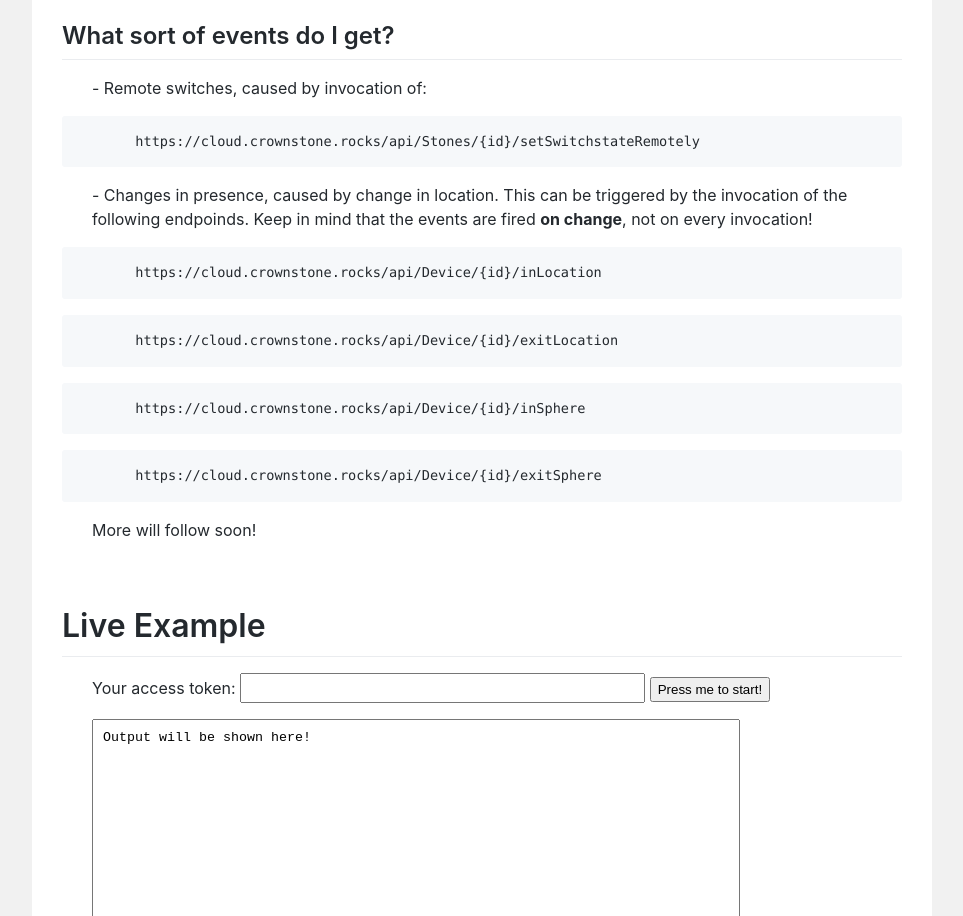
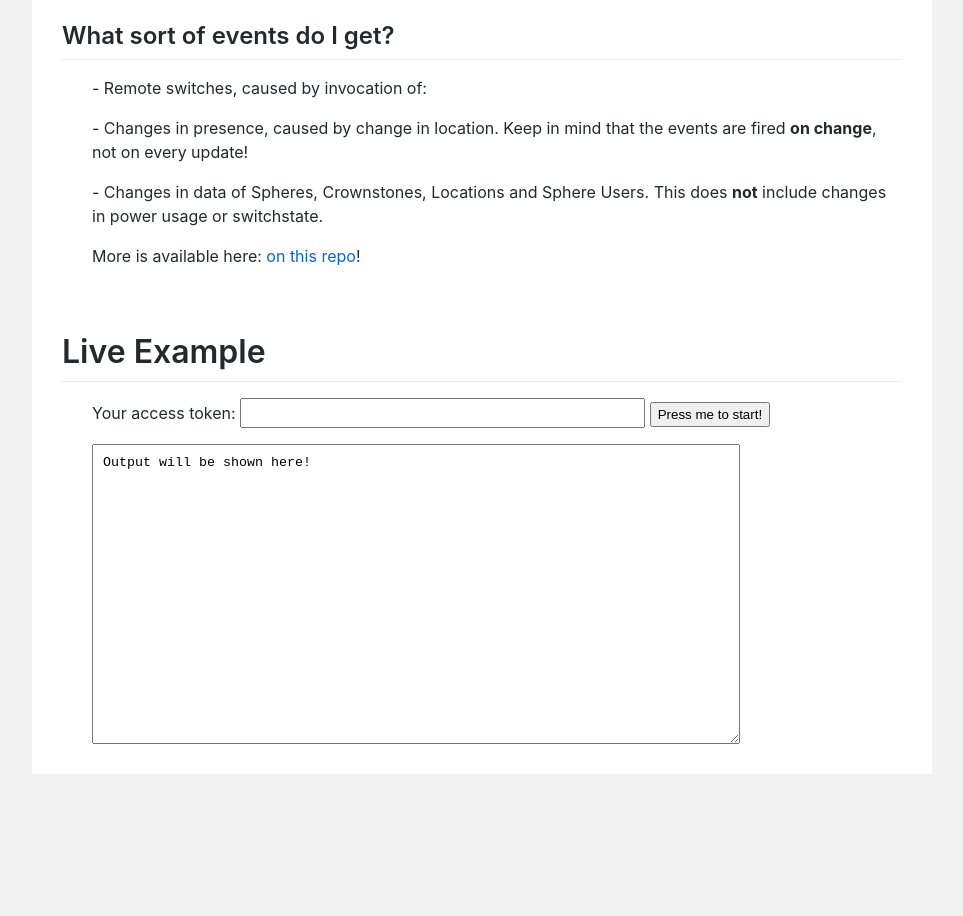
Before and after one commit to Crownstone-Community/crownstone-sse-server, a website: page public/index.html in a window 1280 px wide. Shown: the part 993-1909 px from the top of the page, without its empty margins (158-1121 px from the left). After the commit the page ends 1767 px from the top, so only its background shows below. Drawn offline with Linux system fonts and the light colour scheme.

Commit message:
updated docs, updated declarations

```diff
--- a/package.json
+++ b/package.json
@@ -3,6 +3,7 @@
   "version": "1.0.0",
   "description": "",
   "main": "./dist/server.js",
+  "types": "./dist/server.d.ts ",
   "scripts": {
     "start": "tsc --watch",
     "dev": "source start.sh",
--- a/public/index.html
+++ b/public/index.html
@@ -152,14 +152,9 @@
 
             <h2>What sort of events do I get?</h2>
             <p>- Remote switches, caused by invocation of:</p>
-            <pre>       https://cloud.crownstone.rocks/api/Stones/{id}/setSwitchstateRemotely</pre>
-            <p>- Changes in presence, caused by change in location. This can be triggered by the invocation of the following endpoinds.
-                Keep in mind that the events are fired <b>on change</b>, not on every invocation!</p>
-            <pre>       https://cloud.crownstone.rocks/api/Device/{id}/inLocation</pre>
-            <pre>       https://cloud.crownstone.rocks/api/Device/{id}/exitLocation</pre>
-            <pre>       https://cloud.crownstone.rocks/api/Device/{id}/inSphere</pre>
-            <pre>       https://cloud.crownstone.rocks/api/Device/{id}/exitSphere</pre>
-            <p>More will follow soon!</p>
+            <p>- Changes in presence, caused by change in location. Keep in mind that the events are fired <b>on change</b>, not on every update!</p>
+            <p>- Changes in data of Spheres, Crownstones, Locations and Sphere Users. This does <b>not</b> include changes in power usage or switchstate.</p>
+            <p>More is available here: <a href="https://github.com/crownstone/bluenet-nodejs-lib-sse" target="_blank">on this repo</a>!</p>
             <br />
 
             <h1>Live Example</h1>
--- a/src/Server.ts
+++ b/src/Server.ts
@@ -1,3 +1,5 @@
+/// <reference path="./declarations/declarations.d.ts" />
+
 import {EventGenerator} from "./EventGenerator";
 import {EventDispatcher} from "./EventDispatcher";
 import {SocketManager} from "./socket/SocketManager";
--- a/tsconfig.json
+++ b/tsconfig.json
@@ -5,6 +5,7 @@
     "target": "es6",
     "moduleResolution": "node",
     "sourceMap": true,
+    "declaration": true,
     "outDir": "dist"
   },
   "lib": ["es2015"]
```
Also changed, not shown: dist/EventDispatcher.d.ts (added), dist/EventGenerator.d.ts (added), dist/SSEConnection.d.ts (added), dist/Server.d.ts (added), dist/Server.js, dist/declarations/declarations.js (added), dist/socket/SocketManager.d.ts (added), dist/util/util.d.ts (added), 2 other files.
